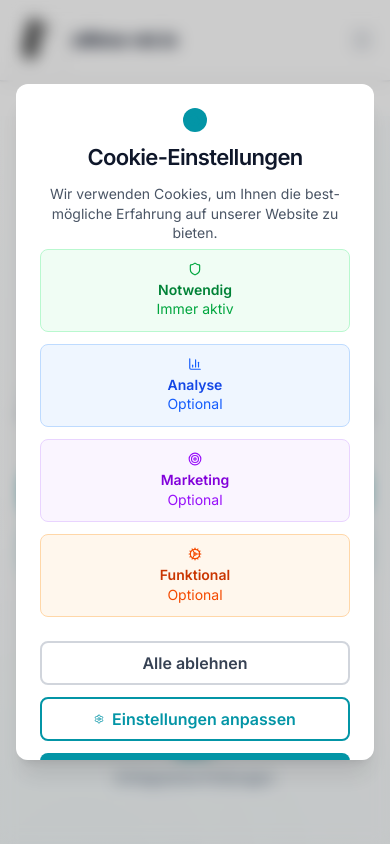
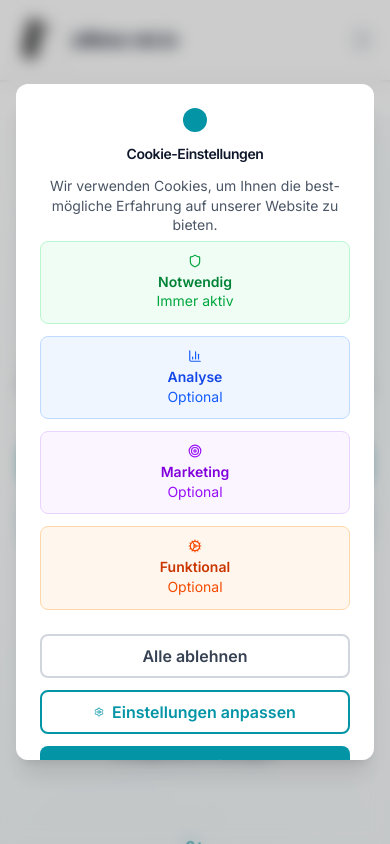
Before and after one commit to bartdoping/website_ultimaratio, a Next.js app: page / in a window 390 px wide. Shown: the top 844 px of the page. Built offline with nearby package versions, Linux system fonts and the light colour scheme.

Commit message:
Mobile consistency: unify heading helpers to inherit sizes; enforce button width and add mobile-card utility; ensure grid gap

```diff
--- a/src/app/globals.css
+++ b/src/app/globals.css
@@ -159,6 +159,14 @@ body {
     line-height: 1.5 !important;
     word-wrap: break-word;
     overflow-wrap: break-word;
+  }
+
+  /* Ensure all heading helper classes inherit element sizes on mobile */
+  .modern-heading,
+  .premium-heading,
+  .academic-heading {
+    font-size: inherit !important;
+    line-height: inherit !important;
   }
 
   /* Mobile-optimized text sizes */
@@ -378,12 +386,22 @@ body {
   .modern-button-secondary {
     padding: 0.75rem 1rem !important;
     font-size: 0.875rem !important;
+    width: 100% !important;
+    white-space: nowrap !important;
   }
 
   /* Utility to inset cards slightly from screen edges */
   .mobile-inset {
     margin-left: 0.5rem !important;
     margin-right: 0.5rem !important;
+  }
+
+  /* Utility to normalize mobile card layout */
+  .mobile-card {
+    width: 100% !important;
+    margin: 0 0 1rem 0 !important;
+    border-radius: 0.75rem !important;
+    overflow: hidden !important;
   }
 
   /* Remove custom header height; revert to default via component */
```
